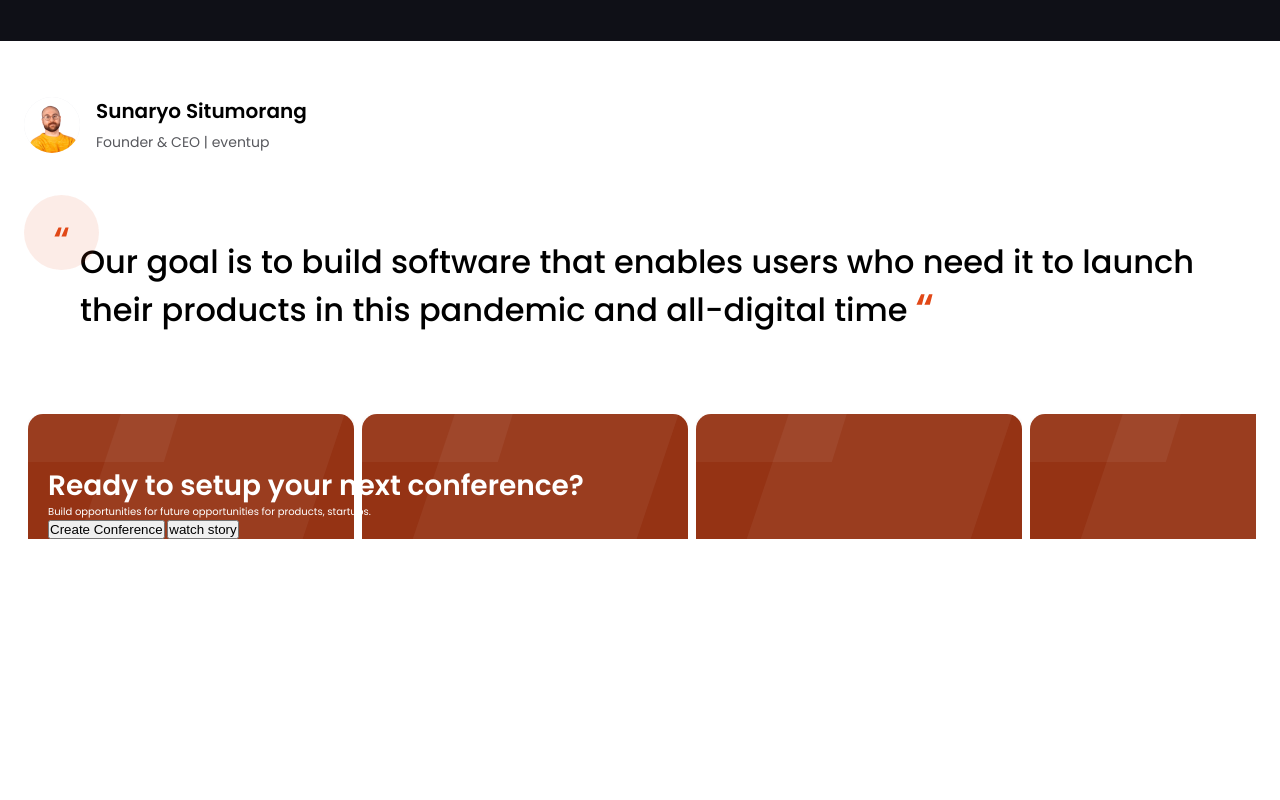
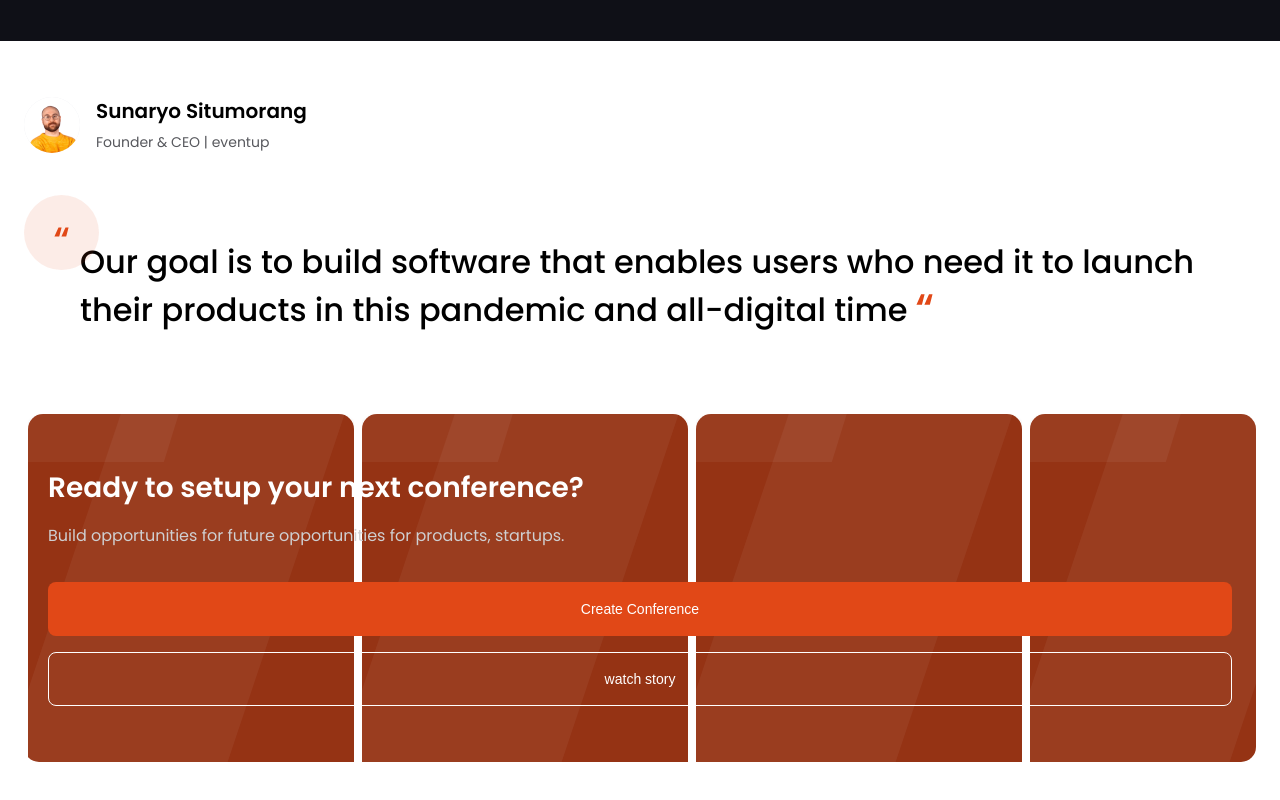
Before and after one commit to devendra-alt/event-up, a website: page index.html in a window 1280 px wide. Shown: the part 3640-4440 px from the top of the page. Before the commit the page ends 4235 px from the top, so only its background shows below. Drawn offline with Linux system fonts and the light colour scheme.

Commit message:
setup section added

```diff
--- a/assets/style/style.scss
+++ b/assets/style/style.scss
@@ -348,6 +348,8 @@ header {
   padding-top: 2.4rem;
   padding-bottom: 5.6rem;
   .setup-card {
+    padding: 5.6rem 0;
+    border-radius: 1.5rem;
     color: #fff;
     background-image: url(/assets/images/setup-bg.svg);
     @include left-right-padding-mobile();
@@ -355,7 +357,38 @@ header {
       font-weight: 600;
       font-size: 2.8rem;
       line-height: 3.64rem;
-      padding-top: 5.4rem;
+    }
+    & > p {
+      padding-top: 1.6rem;
+      font-weight: 400;
+      font-size: 1.6rem;
+      line-height: 2.8rem;
+      color: #cfcfd1;
+    }
+    .btns {
+      display: flex;
+      flex-direction: column;
+      gap: 1.6rem;
+      padding-top: 3.2rem;
+      & > button {
+        display: block;
+        width: 100%;
+        height: 5.4rem;
+        padding: 1.4rem, 2rem, 1.4rem, 2rem;
+        border-radius: 0.8rem;
+        border: none;
+        color: #fff;
+        font-size: 1.4rem;
+        line-height: 2.6rem;
+        font-weight: 500;
+      }
+      #create-conference {
+        background-color: #e14817;
+      }
+      #watch-story {
+        background: transparent;
+        border: 0.1px solid #fff;
+      }
     }
   }
 }
--- a/index.html
+++ b/index.html
@@ -207,8 +207,12 @@
         <p>
           Build opportunities for future opportunities for products, startups.
         </p>
-        <button id="create-conference" type="submit">Create Conference</button>
-        <button id="watch-story" type="submit">watch story</button>
+        <div class="btns">
+          <button id="create-conference" type="submit">
+            Create Conference
+          </button>
+          <button id="watch-story" type="submit">watch story</button>
+        </div>
       </div>
     </section>
   </body>
```
Also changed, not shown: assets/style/style.css, 1 other file.
